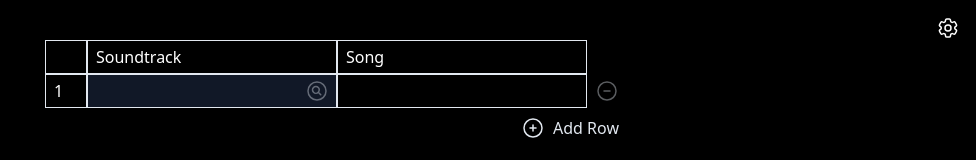
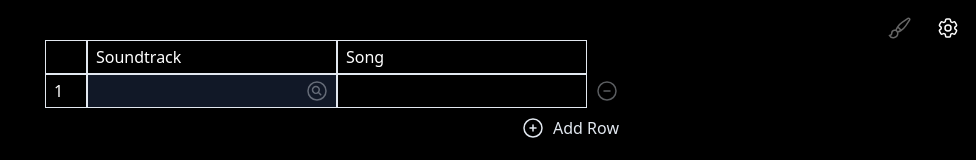
Before and after one commit to codyfp/soundtrack-song-ranker, a Next.js app: page /play in a window 1280 px wide. Shown: the top 160 px of the page, without its empty margins (304-1280 px from the left). Built offline with nearby package versions, Linux system fonts and the light colour scheme.

Commit message:
add paintbrush

```diff
--- a/components/cells.tsx
+++ b/components/cells.tsx
@@ -1,5 +1,4 @@
-import { useState } from "react";
-import { CellProps, DropCellProps } from "@/types";
+import { CellProps } from "@/types";
 
 const Cell = ({ content = "", className, editable = false, onChange }: CellProps) => {
   if (editable) {
--- a/components/dropTable.tsx
+++ b/components/dropTable.tsx
@@ -48,8 +48,9 @@ const Row = ({ rank, draggedItem, cellContent, setCellContent }: DropRowProps) =
   };
   const onDrop = (e: React.DragEvent<HTMLDivElement>) => {
     setCellContent(draggedItem);
+    setIsDraggedOver(false);
+    if (!draggedItem) return;
     setHasBeenDropped(true);
-    setIsDraggedOver(false);
     setTimeout(() => {
       setHasBeenDropped(false);
     }, 1000);
--- a/pages/play.tsx
+++ b/pages/play.tsx
@@ -3,7 +3,7 @@ import Head from "next/head";
 import Table from "@/components/table";
 import DropTable from "@/components/dropTable";
 import { RowProps, SelectionTable } from "@/types";
-import { TrashIcon, Cog6ToothIcon } from "@heroicons/react/24/outline";
+import { TrashIcon, Cog6ToothIcon, PaintBrushIcon } from "@heroicons/react/24/outline";
 import createRandomString from "@/utils/createRandomString";
 
 export default function Play() {
@@ -46,6 +46,13 @@ export default function Play() {
         <title>Rank da Soundtracks aye</title>
         <link rel="icon" href="/favicon.ico" />
       </Head>
+      <div
+        draggable
+        className="absolute cursor-grab top-4 right-16 opacity-40 hover:opacity-100"
+        onDrag={(e) => onDrag(e, "")}
+      >
+        <PaintBrushIcon className="w-6 h-6 " />
+      </div>
       <Cog6ToothIcon
         className="absolute w-6 h-6 cursor-pointer top-4 right-4"
         onClick={() => setShowSettings(!showSettings)}
```
